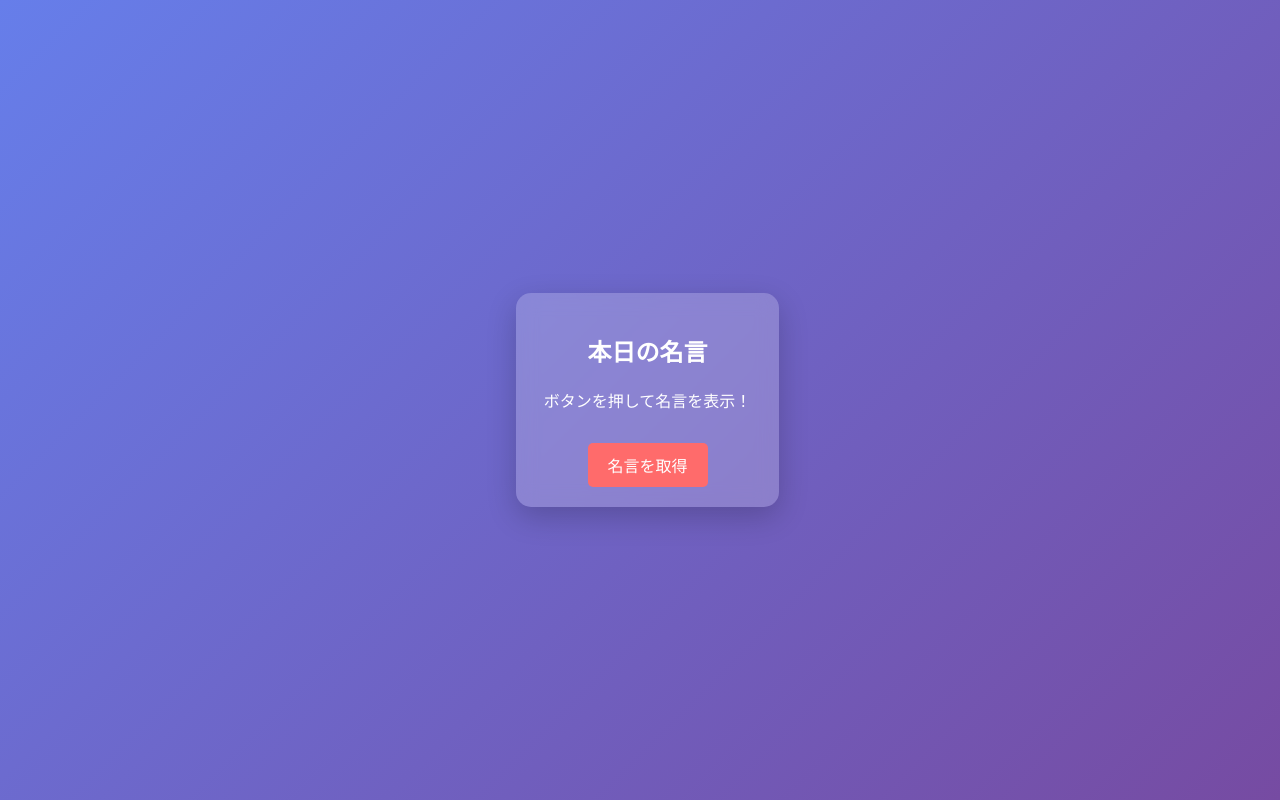
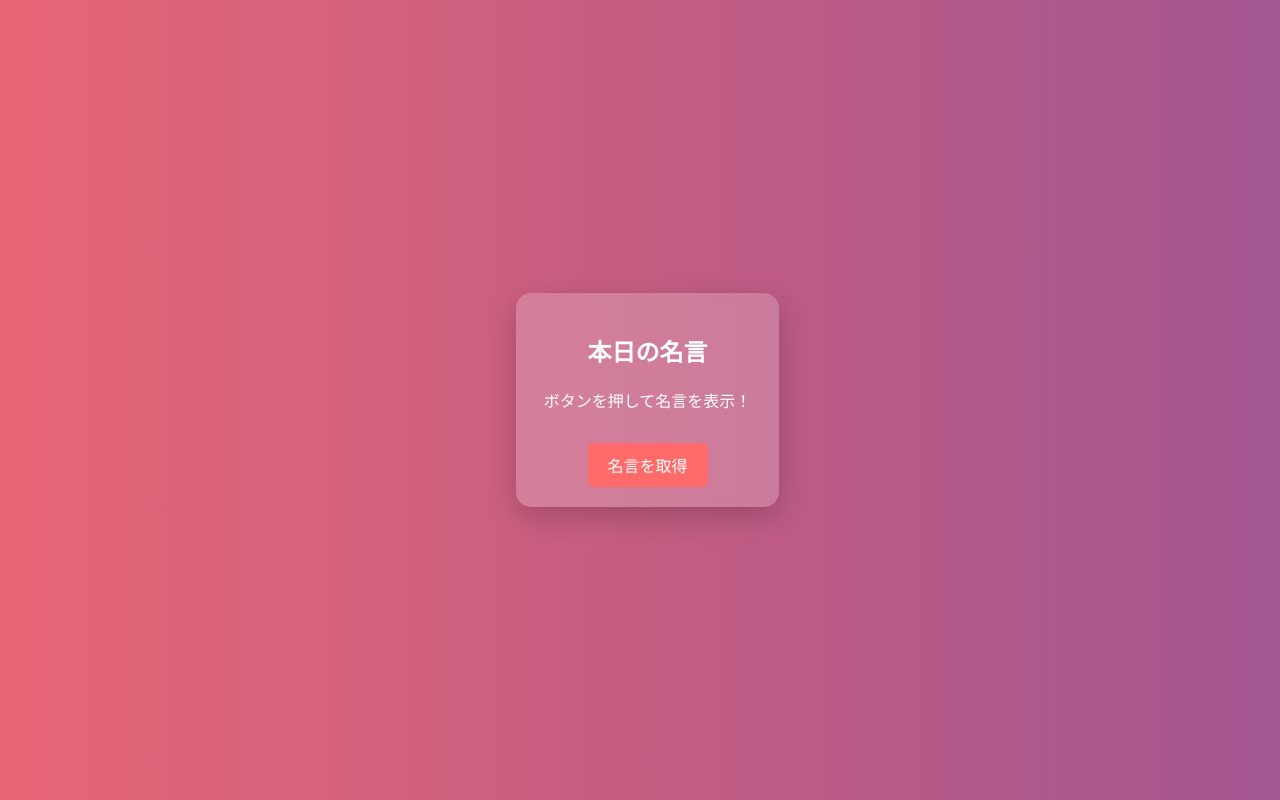
Before and after one commit to 3d-nosuke/random-message-app, a React (Create React App) app: page / in a window 1280 px wide. Built offline with nearby package versions, Linux system fonts and the light colour scheme.

Commit message:
Add animated background

```diff
--- a/src/index.css
+++ b/src/index.css
@@ -13,7 +13,29 @@ code {
 }
 
 /* 全体のスタイル */
+/* 背景グラデーションのアニメーション */
+@keyframes gradientAnimation {
+  0% { background-position: 0% 50%; }
+  50% { background-position: 100% 50%; }
+  100% { background-position: 0% 50%; }
+}
+
 body {
+  font-family: 'Arial', sans-serif;
+  margin: 0;
+  padding: 0;
+  display: flex;
+  align-items: center;
+  justify-content: center;
+  height: 100vh;
+  text-align: center;
+  background: linear-gradient(270deg, #667eea, #764ba2, #ff6b6b);
+  background-size: 400% 400%;
+  animation: gradientAnimation 10s ease infinite;
+  color: white;
+}
+
+/* body {
   font-family: 'Arial', sans-serif;
   margin: 0;
   padding: 0;
@@ -24,7 +46,7 @@ body {
   text-align: center;
   background: linear-gradient(135deg, #667eea, #764ba2);
   color: white;
-}
+} */
 
 /* 名言カードのスタイル */
 .card {
```
